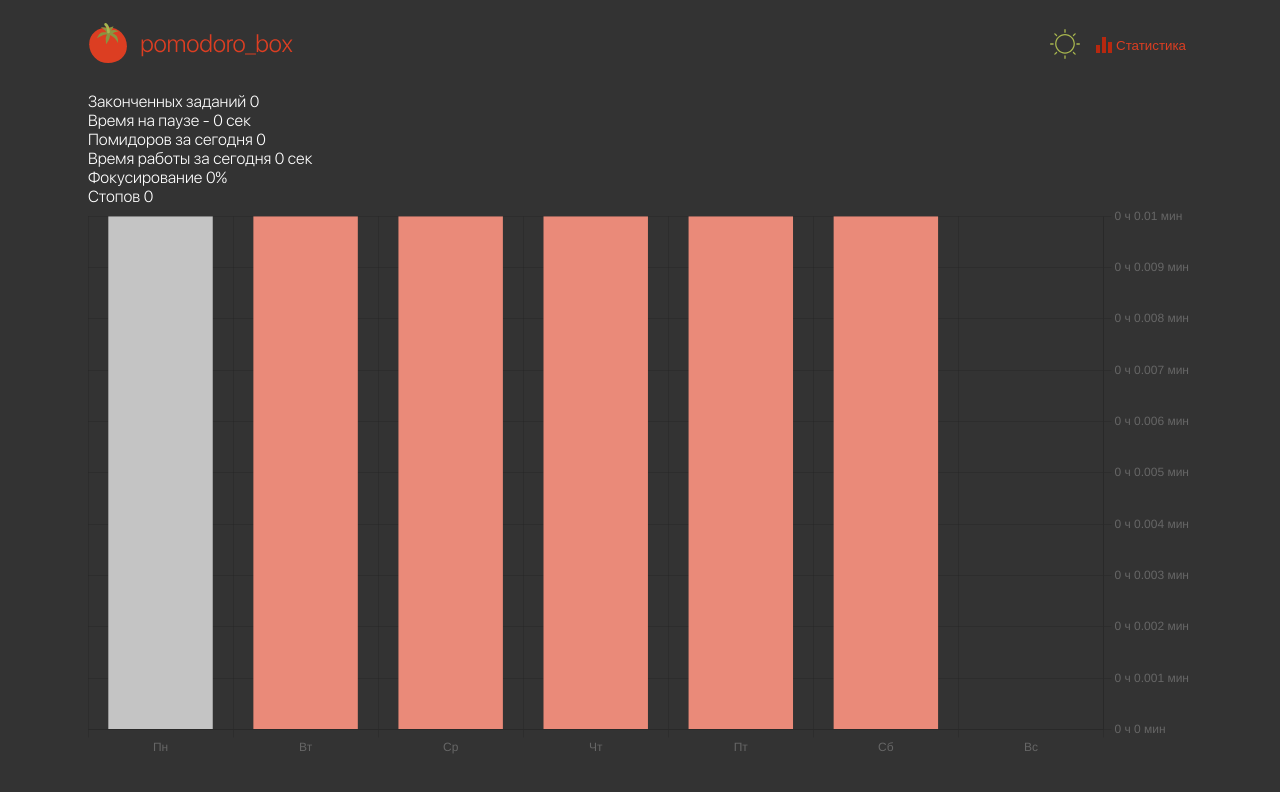
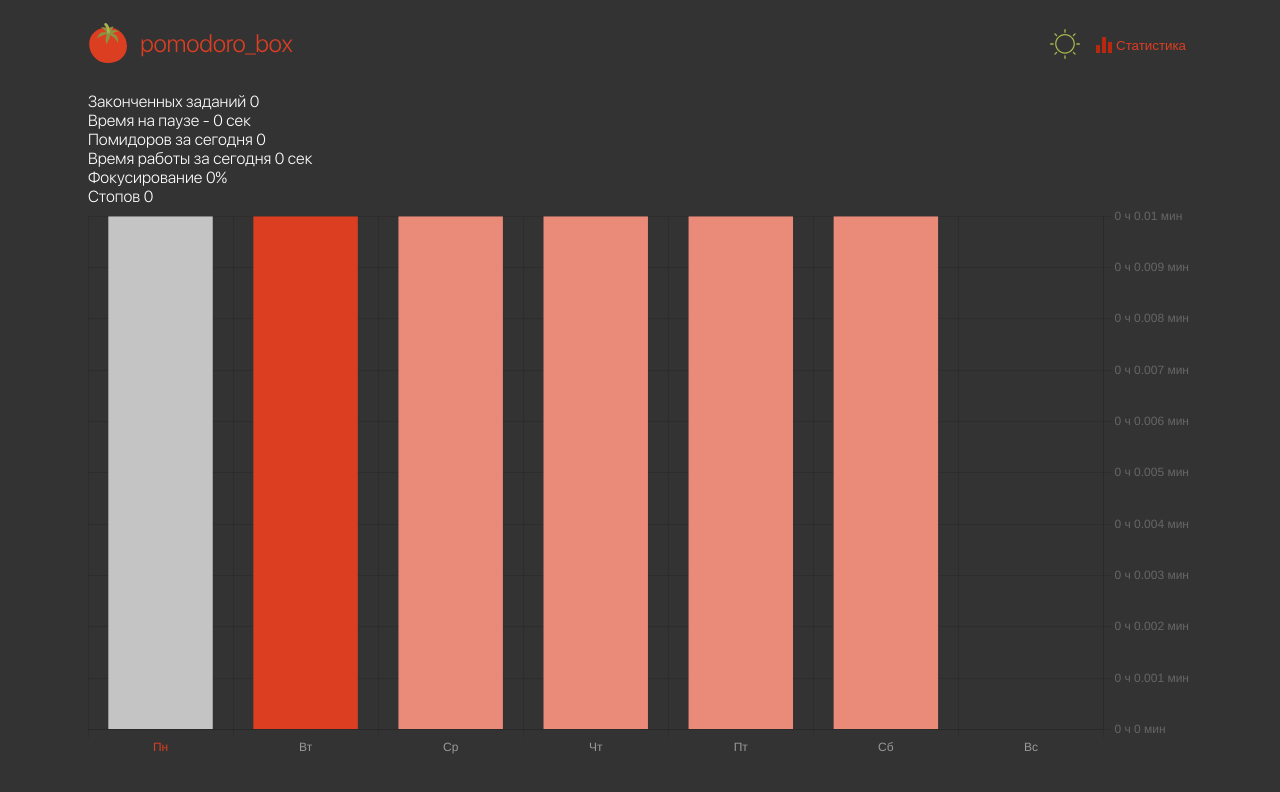
Before and after one commit to Ramramramzes/pomodoro_timer, a React (Vite) app: page /statistic in a window 1280 px wide. Shown: the top 792 px of the page. Built offline with nearby package versions, Linux system fonts and the light colour scheme.

Commit message:
add color change logic

```diff
--- a/src/Statistic/Statistic.tsx
+++ b/src/Statistic/Statistic.tsx
@@ -5,15 +5,8 @@ import { AppDispatch, RootState } from "../states/store";
 import { useEffect } from 'react';
 import { setFocus } from '../states/statistic';
 import { ChartEvent, ActiveElement, ChartOptions, } from 'chart.js';
-
-import {
-  Chart as ChartJS,
-  CategoryScale,
-  LinearScale,
-  BarElement,
-  Tooltip,
-} from 'chart.js';
 import { Bar } from 'react-chartjs-2';
+import { Chart as ChartJS,CategoryScale,LinearScale,BarElement,Tooltip,} from 'chart.js';
 
 ChartJS.register(
   CategoryScale,
@@ -39,6 +32,18 @@ const options: ChartOptions<'bar'> = {
     },
   },
   scales: {
+    x: {
+      ticks: {
+        color: (context) => {
+          //! Заменить 0 на активный элемент  ---------------------------------------------
+          if (context.index === 0) {
+            return '#DC3E22';
+          } else {
+            return '#999';
+          }
+        },
+      }
+    },
     y: {
       type: 'linear',
       position: 'right',
@@ -74,7 +79,16 @@ export function Statistic() {
           }
           return 0.01
         }),
-        backgroundColor: labels.map((label, index) => index === 0 ? '#C4C4C4' : '#EA8A79'),
+        backgroundColor: labels.map((label, index) => {
+          if(index === 0){
+            return '#C4C4C4'
+          }else{
+            if(index ===  1){
+              return '#DC3E22'
+            } //! Добавить активный элемент ---------------------------------------------
+            return '#EA8A79'
+          }
+        }),
         hoverBackgroundColor: '#EE735D',
       },
     ],
```
